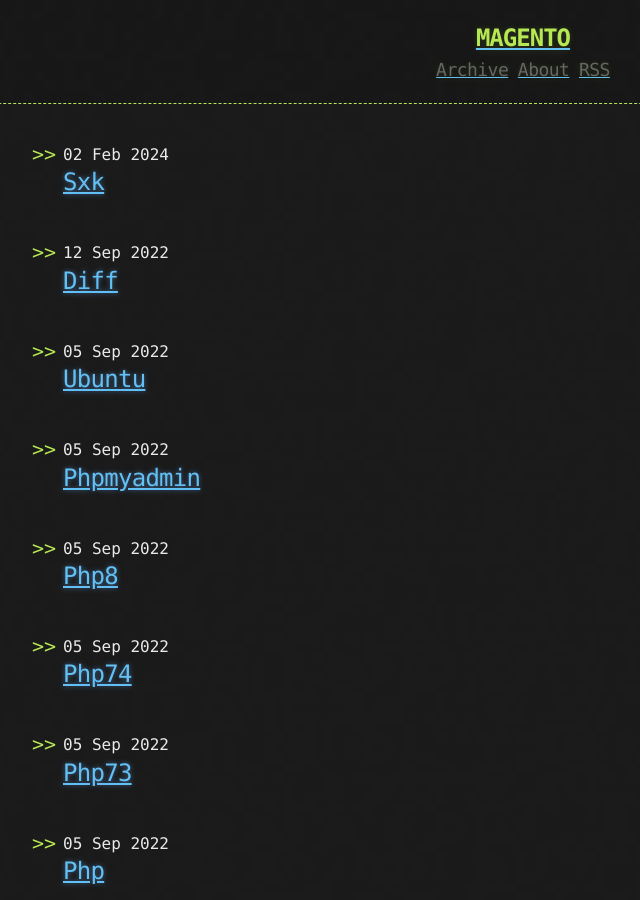
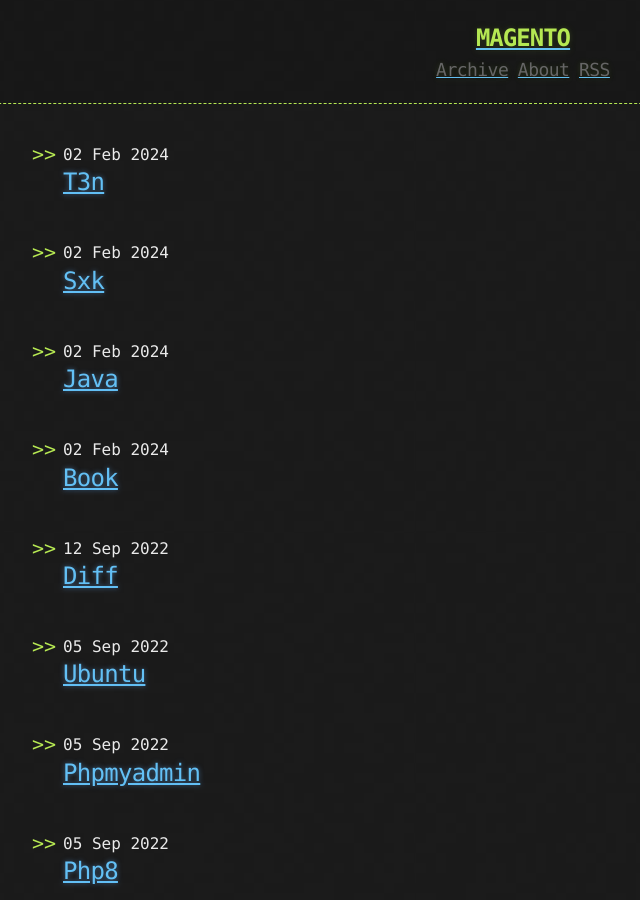
Before and after one commit to hacker-coach/hacker-coach.github.io, a Jekyll site: the page built from index.html, in a window 1280 px wide and 900 px high. Shown: the whole window, without its empty margins (117-757 px from the left). Built offline with Jekyll 4.4.1, drawn with Linux system fonts in a browser that asks for light colours; the list of posts is cut into pages by our own code; some of the changed text lies outside the part shown.

Commit message:
Add files via upload

```diff
--- /dev/null
+++ b/_posts/2024-02-02-java.md
@@ -0,0 +1 @@
+![JAVA](/assets/Bildschirmfoto vom 2024-02-07 12-14-53 "JAVA")
--- /dev/null
+++ b/_posts/2024-02-02-t3n.md
@@ -0,0 +1 @@
+![T3N](/assets/Bildschirmfoto vom 2024-02-07 12-15-29 "T3n")
```
Also changed, not shown: _posts/2024-02-02-book.md (added, +1 -0 lines), _posts/2024-02-02-sxk.md (+1 -1 lines).
